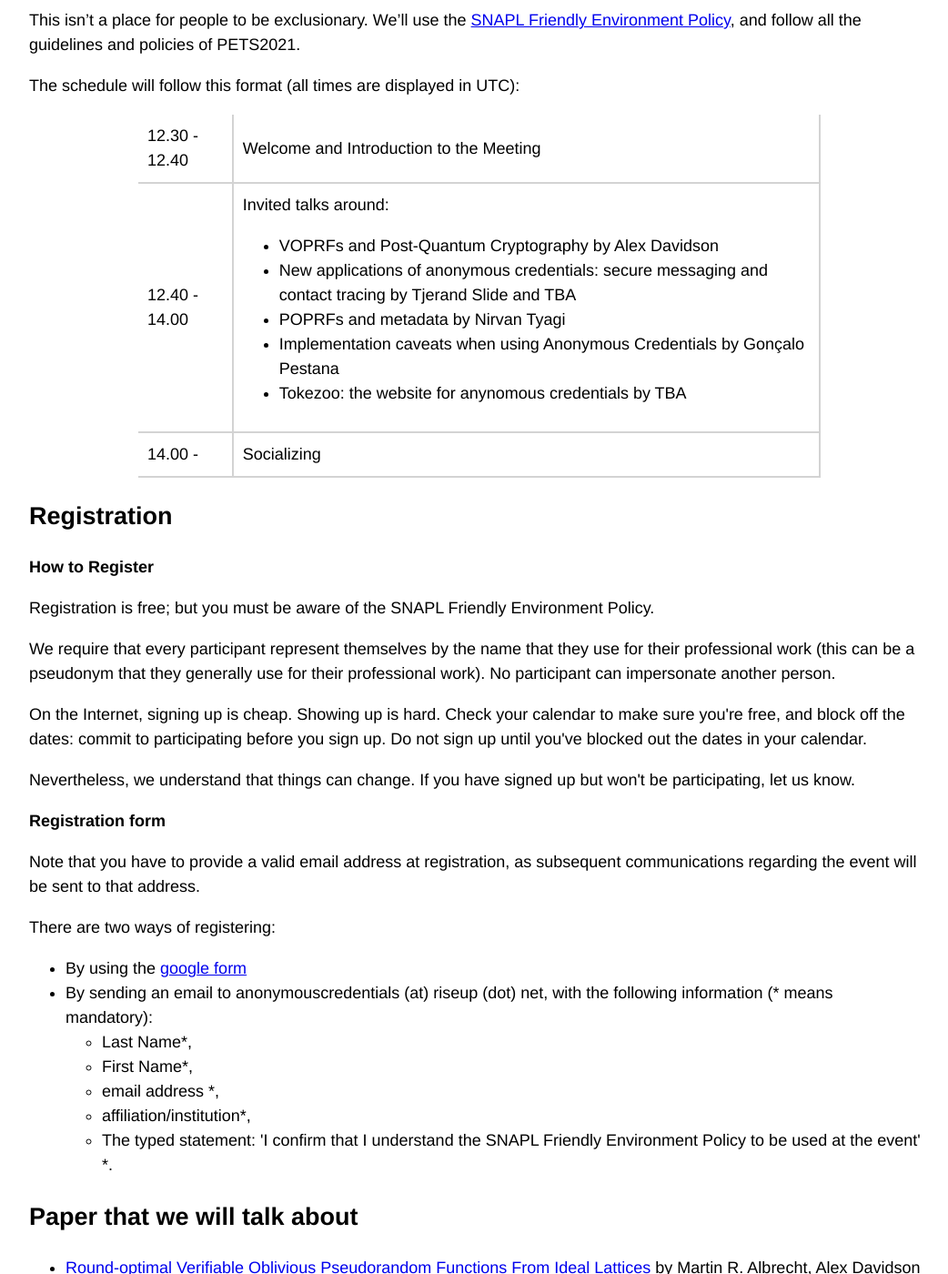
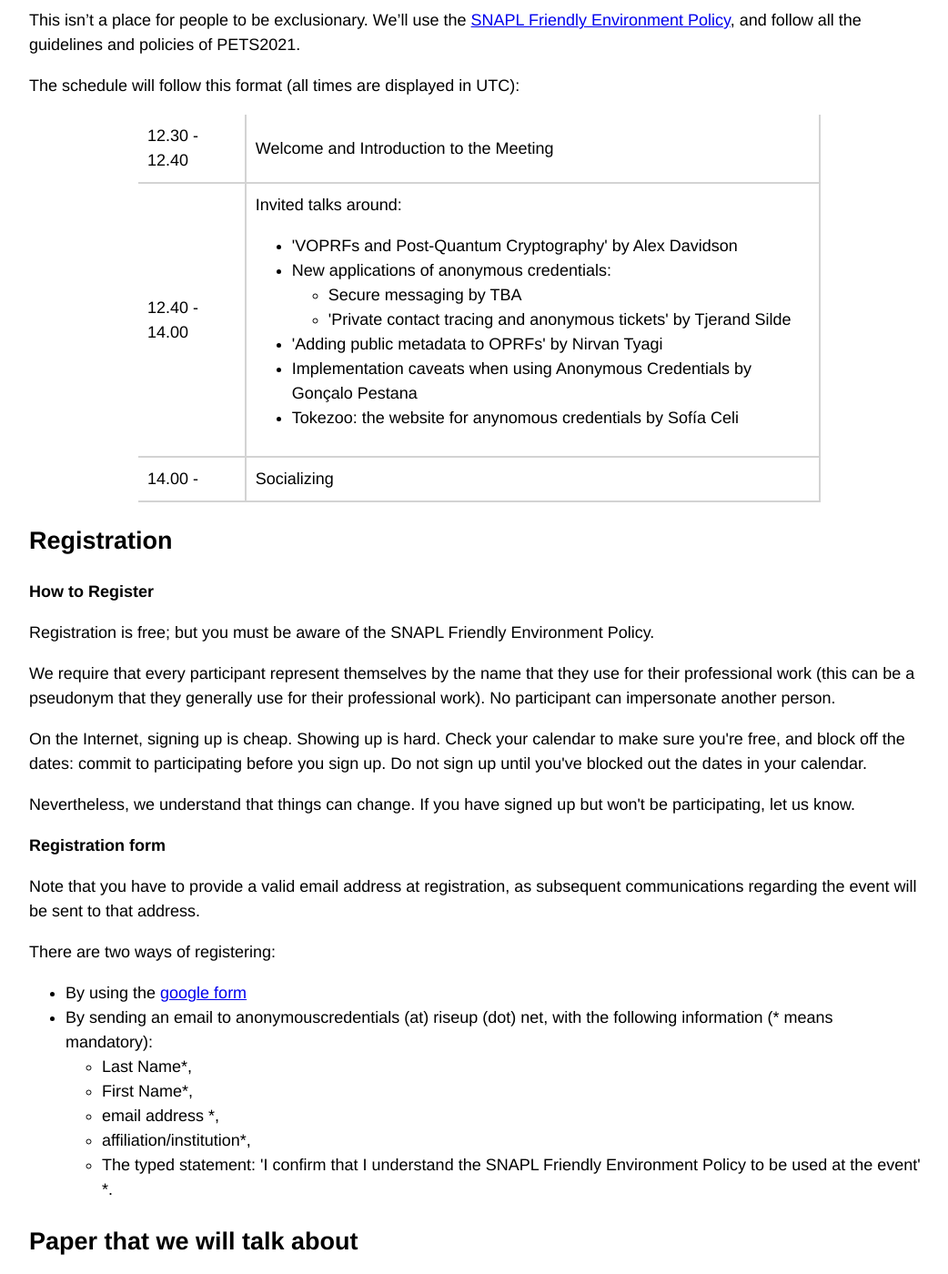
Before and after one commit to claucece/Anonymous-Credentials-Meeting, a Jekyll site: the page built from index.html, in a window 1280 px wide and 1400 px high, scrolled down 1127 px. Shown: the whole window at 91% size, without its empty margins (118-1160 px from the left). Built offline with Jekyll 4.4.1, drawn with Linux system fonts in a browser that asks for light colours; some of the changed text lies outside the part shown.

Commit message:
More updates

```diff
--- a/index.html
+++ b/index.html
@@ -45,11 +45,15 @@ layout: default
           <td>12.40 - 14.00 </td>
           <td>Invited talks around:
 					  <ul>
-						  <li>VOPRFs and Post-Quantum Cryptography by Alex Davidson</li>
-						  <li>New applications of anonymous credentials: secure messaging and contact tracing by Tjerand Slide and TBA</li>
-						  <li>POPRFs and metadata by Nirvan Tyagi</li>
+						  <li>'VOPRFs and Post-Quantum Cryptography' by Alex Davidson</li>
+						  <li>New applications of anonymous credentials:
+							   <ul>
+								   <li>Secure messaging by TBA</li>
+									 <li>'Private contact tracing and anonymous tickets' by Tjerand Silde</li>
+								 </ul>
+						  <li>'Adding public metadata to OPRFs' by Nirvan Tyagi</li>
 						  <li>Implementation caveats when using Anonymous Credentials by Gonçalo Pestana</li>
-						  <li>Tokezoo: the website for anynomous credentials by TBA</li>
+						  <li>Tokezoo: the website for anynomous credentials by Sofía Celi</li>
 						</ul>
 					</td>
         </tr>
@@ -84,6 +88,7 @@ layout: default
 				  <li><a href="https://eprint.iacr.org/2019/1271">Round-optimal Verifiable Oblivious Pseudorandom Functions From Ideal Lattices</a> by Martin R. Albrecht, Alex Davidson and Amit Deo and Nigel P. Smart</li>
 				  <li><a href="https://eprint.iacr.org/2021/203">Anonymous Tokens with Public Metadata and Applications to Private Contact Tracing</a> by Tjerand Silde and Martin Strand</li>
 				  <li><a href="https://eprint.iacr.org/2021/864">A Fast and Simple Partially Oblivious PRF, with Applications</a> by Nirvan Tyagi, Sofı́a Celi, Thomas Ristenpart, Nick Sullivan, Stefano Tessaro and Christopher A. Wood</li>
+				  <li><a href="https://research.fb.com/wp-content/uploads/2021/04/DIT-De-Identified-Authenticated-Telemetry-at-Scale_final.pdf">DIT: De-Identified Authenticated Telemetry at Scale</a> by Sharon Huang, Subodh Iyengar, Sundar Jeyaraman, Shiv Kushwah, Chen-Kuei, Lee Zutian, Luo Payman, Mohassel Ananth, Raghunathan Shaahid, Shaikh Yen-Chieh Sung and Albert Zhang</li>
         </ul>
 			</div>
 		<br>
```
